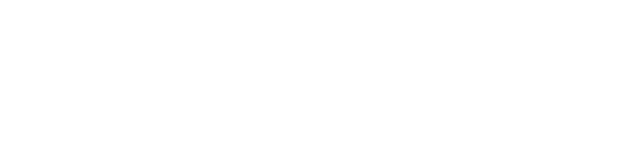
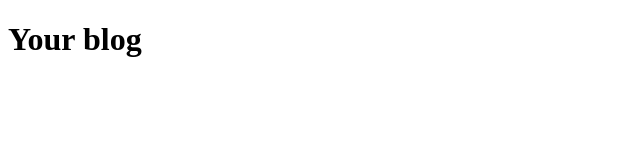
Before and after one commit to christiannwamba/publish-github, a plain HTML site: page index.html in a window 1280 px wide. Shown: the whole page, without its empty margins (0-640 px from the left). Drawn offline with Linux system fonts and the light colour scheme.

Commit message:
Added a title

```diff
--- a/index.html
+++ b/index.html
@@ -6,6 +6,6 @@
   <title>Document</title>
 </head>
 <body>
-
+  <h1>Your blog</h1>
 </body>
 </html>
```
